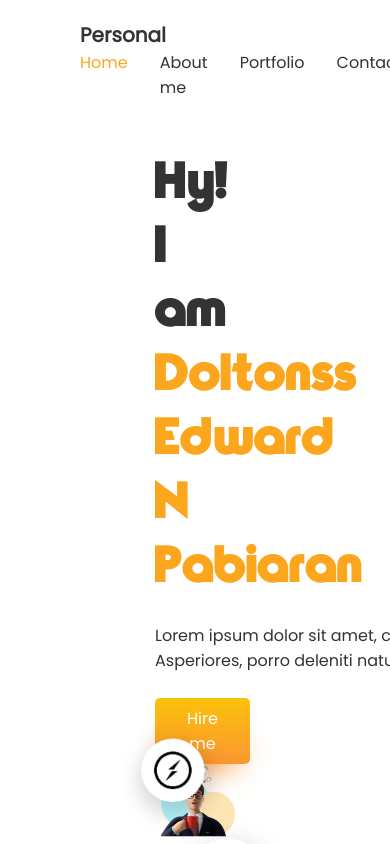
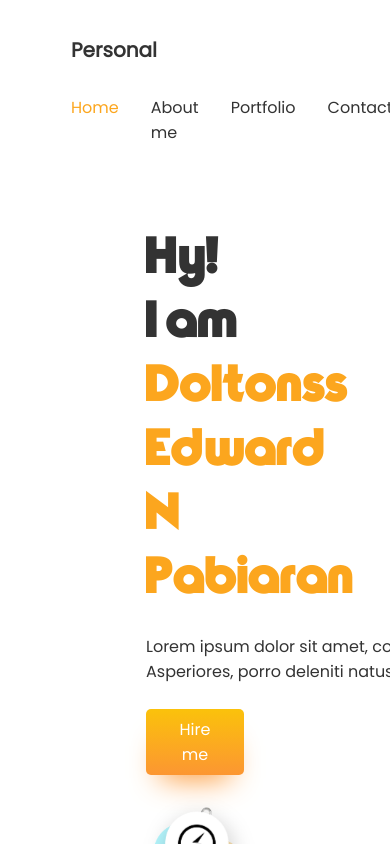
Before and after one commit to doltonsedward/Personal-website-svelte, a Svelte app: page / in a window 390 px wide. Shown: the top 844 px of the page. Built offline with nearby package versions, Linux system fonts and the light colour scheme.

Commit message:
import responsive css in global.css

```diff
--- a/public/global.css
+++ b/public/global.css
@@ -1,4 +1,5 @@
 @import './assets/css/root.css';
+@import './assets/css/responsive.css';
 @import './assets/css/shortcut.css';
 
 @font-face {
@@ -53,4 +54,14 @@
 button:disabled { color: #999 }
 button:not(:disabled):active { background-color: #ddd }
 
-.padding-default { padding: 0 5rem }
+.padding-default { padding: 0 3.5rem }
+.to-right {
+	display: block;
+}
+
+@media (min-width: 600px)  {
+	.to-right {
+		display: flex;
+		justify-content: right;
+	}
+}
```
